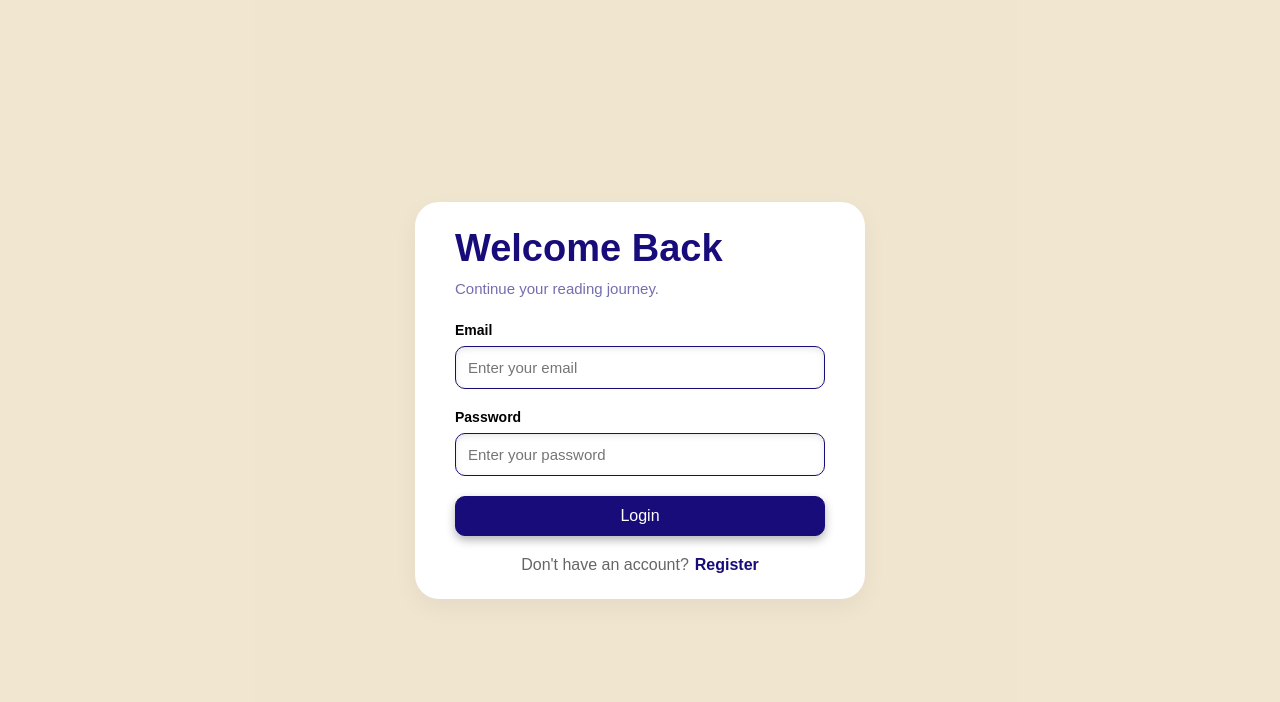
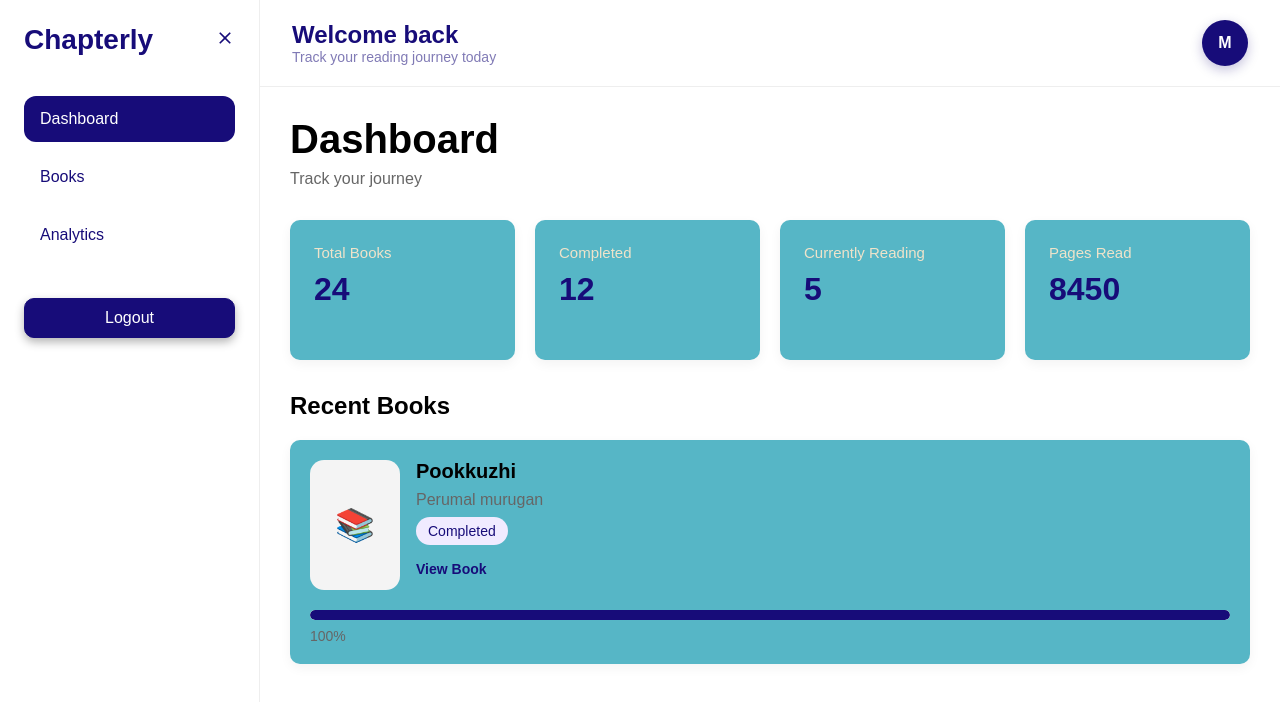
Before and after one commit to MirominaS/chapterly-frontend, a React (Vite) app: page /dashboard in a window 1280 px wide. Before the commit this address led to /login. Shown: the top 702 px of the page. Built offline with nearby package versions, Linux system fonts and the light colour scheme; no server answers.

Commit message:
updated book pages

```diff
--- a/src/App.jsx
+++ b/src/App.jsx
@@ -18,6 +18,9 @@ import Quotes from './pages/Quotes/Quotes'
 import EditQuote from './pages/EditQuote/EditQuote'
 import Analytics from './pages/Analytics/Analytics'
 import ProtectedRoute from './components/ProtectedRoute/ProtectedRoute'
+import AddBook from './pages/AddBook/AddBook'
+import EditBook from './pages/EditBook/EditBook'
+import UpdateProgress from './pages/UpdateProgress/UpdateProgress'
 
 
 
@@ -30,18 +33,34 @@ function App() {
     <BrowserRouter>
         <Routes>
           <Route path="/" element={<LandingPage/>}/>
-          <Route path="/dashboard" element={<ProtectedRoute><Dashboard/></ProtectedRoute>}/>
+          {/* <Route path="/dashboard" element={<ProtectedRoute><Dashboard/></ProtectedRoute>}/> */}
+          <Route path="/dashboard" element={<Dashboard/>}/>
           <Route path="/login" element={<Login/>}/>
           <Route path="/register" element={<Register/>}/>
-          <Route path="/books" element={<ProtectedRoute><Books/></ProtectedRoute>}/>
-          <Route path="/book-details" element={<ProtectedRoute><BookDetails/></ProtectedRoute>}/>
-          <Route path="/add-thought" element={<ProtectedRoute><AddThought/></ProtectedRoute>}/>
-          <Route path="/thoughts" element={<ProtectedRoute><Thoughts/></ProtectedRoute>}/>
-          <Route path="/edit-thought" element={<ProtectedRoute><EditThought/></ProtectedRoute>}/>
-          <Route path="/add-quote" element={<ProtectedRoute><AddQuote/></ProtectedRoute>}/>
-          <Route path="/quotes" element={<ProtectedRoute><Quotes/></ProtectedRoute>}/>
-          <Route path="/edit-quote" element={<ProtectedRoute><EditQuote/></ProtectedRoute>}/>
-          <Route path="analytics" element={<ProtectedRoute><Analytics/></ProtectedRoute>}/>
+          {/* <Route path="/books" element={<ProtectedRoute><Books/></ProtectedRoute>}/> */}
+          <Route path="/books" element={<Books/>}/>
+          {/* <Route path="/add-book" element={<ProtectedRoute><AddBook/></ProtectedRoute>}/> */}
+          <Route path="/add-book" element={<AddBook/>}/>
+          {/* <Route path="/books/:id/edit" element={<ProtectedRoute><EditBook/></ProtectedRoute>}/> */}
+          <Route path="/books/:id/edit" element={<EditBook/>}/>
+          {/* <Route path="/books/:id/progress" element={<ProtectedRoute><UpdateProgress/></ProtectedRoute>}/> */}
+          <Route path="/books/:id/progress" element={<UpdateProgress/>}/>
+          {/* <Route path="/book-details" element={<ProtectedRoute><BookDetails/></ProtectedRoute>}/> */}
+          <Route path="/books/:id" element={<BookDetails/>}/>
+          {/* <Route path="/add-thought" element={<ProtectedRoute><AddThought/></ProtectedRoute>}/> */}
+          <Route path="/add-thought" element={<AddThought/>}/>
+          {/* <Route path="/thoughts" element={<ProtectedRoute><Thoughts/></ProtectedRoute>}/> */}
+          <Route path="/thoughts" element={<Thoughts/>}/>
+          {/* <Route path="/edit-thought" element={<ProtectedRoute><EditThought/></ProtectedRoute>}/> */}
+          <Route path="/edit-thought" element={<EditThought/>}/>
+          {/* <Route path="/add-quote" element={<ProtectedRoute><AddQuote/></ProtectedRoute>}/> */}
+          <Route path="/add-quote" element={<AddQuote/>}/>
+          {/* <Route path="/quotes" element={<ProtectedRoute><Quotes/></ProtectedRoute>}/> */}
+          <Route path="/quotes" element={<Quotes/>}/>
+          {/* <Route path="/edit-quote" element={<ProtectedRoute><EditQuote/></ProtectedRoute>}/> */}
+          <Route path="/edit-quote" element={<EditQuote/>}/>
+          {/* <Route path="analytics" element={<ProtectedRoute><Analytics/></ProtectedRoute>}/> */}
+          <Route path="analytics" element={<Analytics/>}/>
         </Routes>
     </BrowserRouter>
   )
--- a/src/components/BookCard/BookCard.css
+++ b/src/components/BookCard/BookCard.css
@@ -12,6 +12,36 @@
     display:flex;
     flex-direction:column;
     gap:8px;
+}
+
+.book-card-top {
+    display: flex;
+    gap: 16px;
+    align-items: flex-start;
+}
+
+.book-card-cover {
+    width: 90px;
+    height: 130px;
+    border-radius: 14px;
+    overflow: hidden;
+    flex-shrink: 0;
+    background: #f4f4f4;
+}
+
+.book-card-image {
+    width: 100%;
+    height: 100%;
+    object-fit: cover;
+}
+
+.book-card-placeholder {
+    width: 100%;
+    height: 100%;
+    display: flex;
+    align-items: center;
+    justify-content: center;
+    font-size: 2rem;
 }
 
 .book-card-title {
@@ -42,3 +72,37 @@
     font-size:14px;
     color:#666;
 }
+
+.book-card-view {
+    width: max-content;
+    margin-top: 8px;
+    font-size: 14px;
+    font-weight: 600;
+    color: var(--primary-color);
+    cursor: pointer;
+    position: relative;
+    transition:
+      color 0.25s ease,
+      transform 0.25s ease;
+}
+
+/* underline animation */
+
+.book-card-view::after {
+    content: "";
+    position: absolute;
+    left: 0;
+    bottom: -2px;
+    width: 0;
+    height: 2px;
+    background: var(--primary-color);
+    transition: width 0.25s ease;
+}
+
+.book-card-view:hover {
+    transform: translateX(3px);
+}
+
+.book-card-view:hover::after {
+    width: 100%;
+}
--- a/src/components/BookCard/BookCard.jsx
+++ b/src/components/BookCard/BookCard.jsx
@@ -1,18 +1,40 @@
 import React from 'react'
 import './BookCard.css'
 import ProgressBar from '../ProgressBar/ProgressBar'
-const BookCard = ({title,author,status,progress,onClick}) => {
+const BookCard = ({title,author,status,progress,onClick, cover_image,}) => {
   return (
-    <div className='book-card-container' onClick={onClick}>
-        <div className='book-card-content'>
-            <h3 className='book-card-title'>{title}</h3>
-            <p className='book-card-author'>{author}</p>
-            <span className='book-card-status'>{status}</span>
-        </div>
-        <div className='book-card-progress'>
-            <ProgressBar progress={progress}/>
-            <p className='book-card-progress-text'>{progress}% completed</p>
-        </div>
+  <div className='book-card-container' >
+
+    <div className='book-card-top'>
+      <div className='book-card-cover'>
+        {
+          cover_image ? (
+            <img
+              src={cover_image}
+              alt={title}
+              className='book-card-image'
+            />
+            ) : (
+            <div className='book-card-placeholder'>
+              📚
+            </div>
+          )
+        }
+      </div>
+      <div className='book-card-content'>
+        <h3 className='book-card-title'> {title} </h3>
+        <p className='book-card-author'> {author} </p>
+        <span className='book-card-status'> {status} </span>
+        <span className = 'book-card-view' onClick={onClick}>View Book</span>
+      </div>
+    </div>
+
+    <div className='book-card-progress'>
+      <ProgressBar progress={progress}/>
+      <p className='book-card-progress-text'>
+        {progress}%
+      </p>
+    </div>
     </div>
   )
 }
--- a/src/pages/BookDetails/BookDetails.css
+++ b/src/pages/BookDetails/BookDetails.css
@@ -13,7 +13,7 @@
   position: relative;
 }
 
-.-book-wrapper {
+.book-wrapper {
   position: absolute;
   top: 24px;
   right: 24px;
@@ -23,11 +23,25 @@
   width: 220px;
   height: 320px;
   border-radius: 20px;
-  background: #f3efff;
   display: flex;
+  overflow: hidden;
+  flex-shrink: 0;
+}
+
+.book-cover img {
+  width: 100%;
+  height: 100%;
+  object-fit: cover;
+}
+
+.book-cover-placeholder {
+  width: 100%;
+  height: 100%;
+  display: flex;
+  align-items: center;
   justify-content: center;
-  align-items: center;
-  font-size: 72px;
+  font-size: 5rem;
+  background: #f4f4f4;
 }
 
 .book-info {
@@ -35,6 +49,7 @@
   display: flex;
   flex-direction: column;
   gap: 20px;
+  padding-right: 120px;
 }
 
 .book-title {
--- a/src/pages/BookDetails/BookDetails.jsx
+++ b/src/pages/BookDetails/BookDetails.jsx
@@ -6,6 +6,7 @@ import MainLayout from '../../components/MainLayout/MainLayout'
 import { useNavigate, useParams  } from 'react-router-dom'
 import Loader from '../../components/Loader/Loader'
 import { getBookById, deleteBook } from '../../services/bookService'
+import { GiWhiteBook } from "react-icons/gi";
 
 const BookDetails = () => {
 
@@ -53,8 +54,22 @@ const BookDetails = () => {
       <div className='book-details-container'>
         {/* top */}
         <div className='book-details-top'>
-          <div className='book-cover'> 📚 </div>
-          <div className='delete-book-wrapper'>
+          <div className='book-cover'>
+            {
+              book.cover_image ? (
+                <img
+                  src={book.cover_image}
+                  alt={`${book.title} cover`}
+                  className='book-cover-image'
+                />
+              ) : (
+                <div className='book-cover-placeholder'>
+                  <GiWhiteBook />
+                </div>
+              )
+            }
+          </div>
+          <div className='book-wrapper'>
             <Button
               text="Delete Book"
               onClick={handleDelete}
@@ -74,11 +89,12 @@ const BookDetails = () => {
               </div>
 
               <ProgressBar progress={book.progress_percentage} />
+              <p className='book-progress-text'>{book.progress_percentage}%</p>
             </div>
 
             <div className='book-actions'>
               <Button text="Edit book" onClick={() => navigate(`/books/${book.id}/edit`)}/>
-              <Button text="Update Progress" onClick={() => navigate('/update-progress')} />
+              <Button text="Update Progress" onClick={() => navigate(`/books/${book.id}/progress`)} />
             </div>
           </div>
         </div>
--- a/src/pages/Books/Books.jsx
+++ b/src/pages/Books/Books.jsx
@@ -75,6 +75,7 @@ const Books = () => {
                             author={book.author}
                             progress={book.progress_percentage}
                             status={book.status}
+                            cover_image={book.cover_image}
                             onClick={() => navigate(`/books/${book.id}`)}
                         />
                     ))
--- a/src/pages/UpdateProgress/UpdateProgress.jsx
+++ b/src/pages/UpdateProgress/UpdateProgress.jsx
@@ -4,16 +4,67 @@ import MainLayout from '../../components/MainLayout/MainLayout'
 import Input from '../../components/Input/Input'
 import Select from '../../components/Select/Select'
 import Button from '../../components/Button/Button'
+import Loader from '../../components/Loader/Loader'
+import {useNavigate, useParams} from 'react-router-dom'
+import { getBookById, updateBook} from '../../services/bookService'
+import { useState, useEffect } from 'react'
 
 const UpdateProgress = () => {
 
-  const book = {
-    currentPage:120,
-    totalPages:320,
-    status:'Ongoing',
-    rating:'5',
-    startDate:'2026-05-01',
-    finishedDate:'',
+  const navigate = useNavigate();
+  const { id } = useParams()
+  const [loading, setLoading] = useState(true)
+  const [formData, setFormData] = useState({
+    currentPage: '',
+    totalPages: '',
+    status: '',
+    rating: '',
+    startDate: '',
+    finishedDate: '',
+  })
+
+  useEffect(() => {
+    const fetchBook = async () => {
+      try {
+        const data = await getBookById(id);
+        setFormData({
+          current_page: data.current_page || '',
+          total_pages: data.total_pages || '',
+          status: data.status || '',
+          rating: data.rating ? String(data.rating) : '',
+          start_date: data.start_date || '',
+          finished_date: data.finished_date || '',
+        });
+      } catch(error) {
+        console.error(error);
+      } finally {
+        setLoading(false);
+      }
+    };
+
+    fetchBook();
+  }, [id]);
+
+  const handleChange = (e) => {
+    const {name, value} = e.target;
+    setFormData({
+      ...formData,
+      [name]: value
+    });
+  }
+
+  const handleSubmit = async (e) => {
+    try {
+      await updateBook(id, formData);
+      navigate(`/books/${id}`)
+    } catch(error) {
+      console.error(error);
+      alert(error.message);
+    }
+  }
+
+  if(loading) {
+    return <Loader/>
   }
 
   return (
@@ -29,19 +80,25 @@ const UpdateProgress = () => {
 
             <Input
               label="Current Page"
-              value={book.currentPage}
+              name="current_page"
+              value={formData.current_page}
+              onChange={handleChange}
               type='number'
             />
 
             <Input
               label="Total Pages"
-              value={book.totalPages}
+              name="total_pages"
+              value={formData.total_pages}
+              onChange={handleChange}
               type='number'
             />
 
             <Select
               label="Status"
-              value={book.status}
+              name="status"
+              value={formData.status}
+              onChange={handleChange}
               options={[
                 'Not Started',
                 'Ongoing',
@@ -53,7 +110,9 @@ const UpdateProgress = () => {
 
             <Select
               label="Rating"
-              value={book.rating}
+              name="rating"
+              value={formData.rating}
+              onChange={handleChange}
               options={[
                 'Null',
                 '1',
@@ -66,17 +125,21 @@ const UpdateProgress = () => {
 
             <Input
               label="Start Date"
-              value={book.startDate}
+              name="start_date"
+              value={formData.start_date}
+              onChange={handleChange}
               type='date'
             />
 
             <Input
               label="Finished Date"
-              value={book.finishedDate}
+              name="finished_date"
+              value={formData.finished_date}
+              onChange={handleChange}
               type='date'
             />
 
-            <Button text="Update Progress" />
+            <Button text="Update Progress" onClick={handleSubmit} />
 
           </div>
 
```
